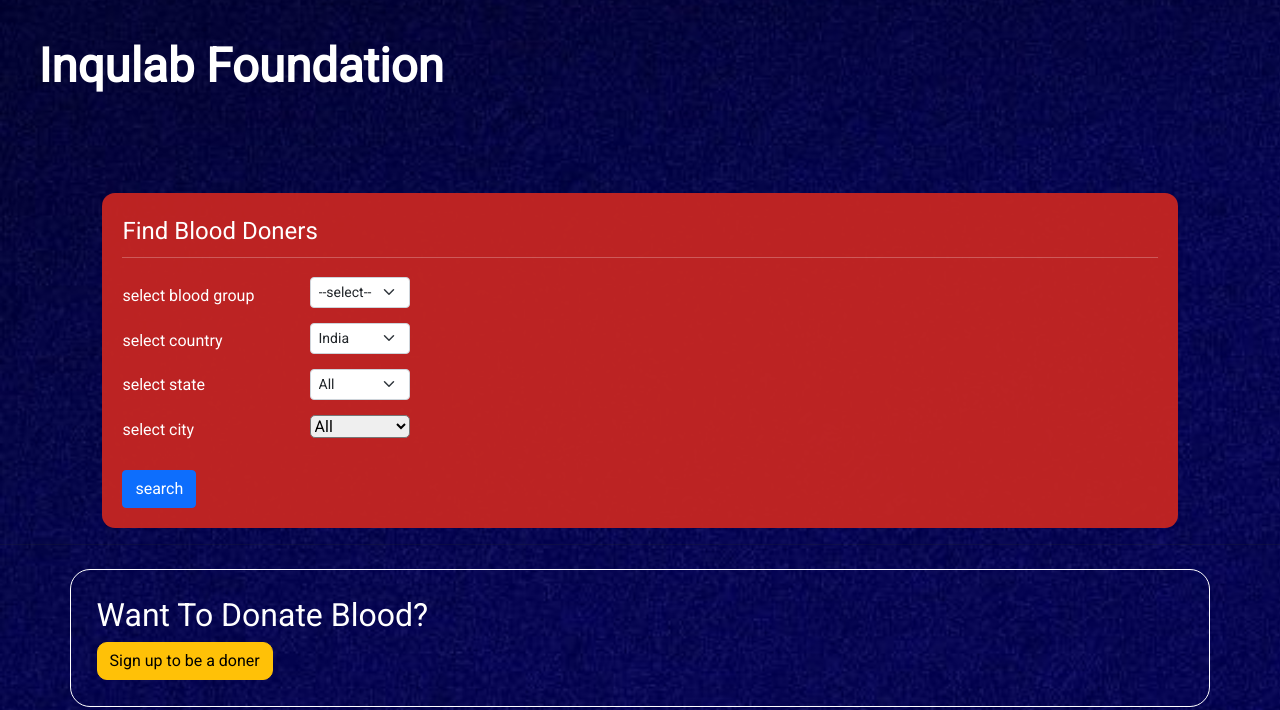
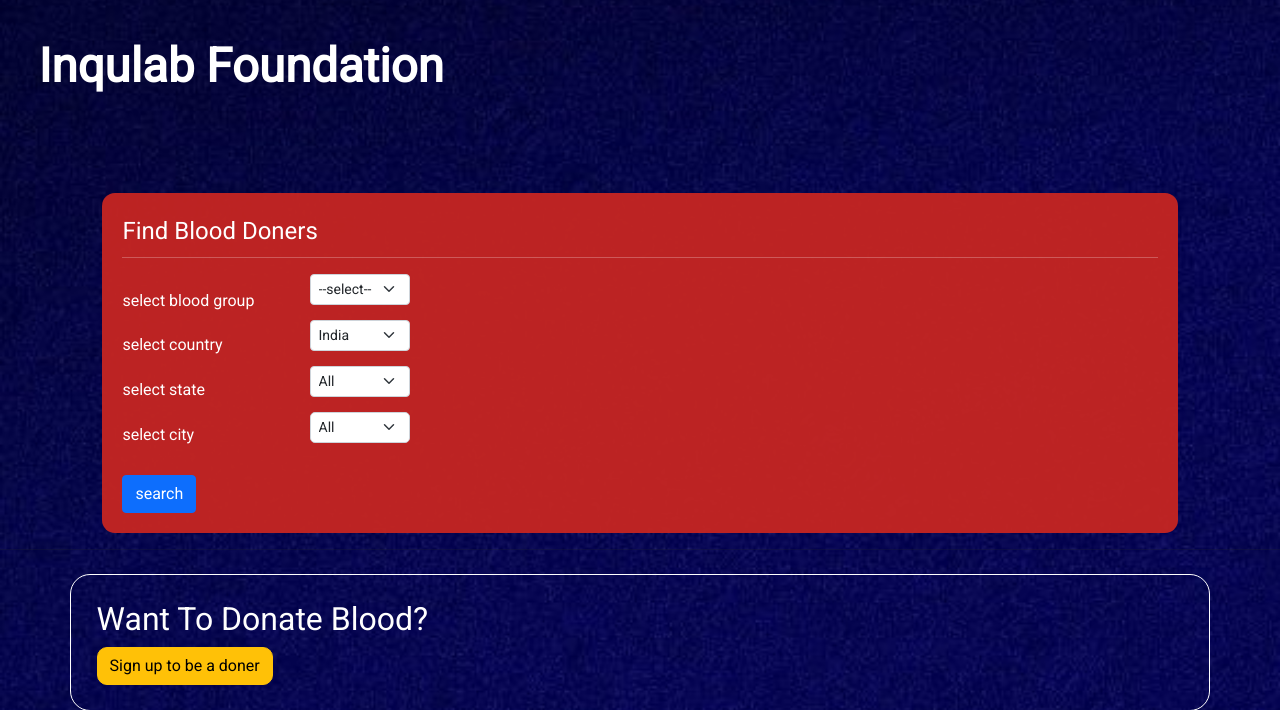
Before and after one commit to gidetesting/blood-donors, a Django app: page / in a window 1280 px wide. Shown: the part 65-775 px from the top of the page. Run offline with Django 4.2, Linux system fonts and the light colour scheme; data comes from the database, SQL or seed files in the repository.

Commit message:
resized the city dropod

```diff
--- a/Blood_doner/templates/index.html
+++ b/Blood_doner/templates/index.html
@@ -346,7 +346,7 @@
                         <option value="Uttarakhand">Uttarakhand</option>
                         <option value="West Bengal">West Bengal</option>
                     </select><br>
-                    <select class="cty" name="cty" style="width: 100px;display: inline;">
+                    <select class="cty form-select form-select-sm" name="cty" style="width: 100px;display: inline;">
                         <option value="All" selected>All</option>
                         <option value="Adilabad">Adilabad</option>
                         <option value="Agra">Agra</option>
```
